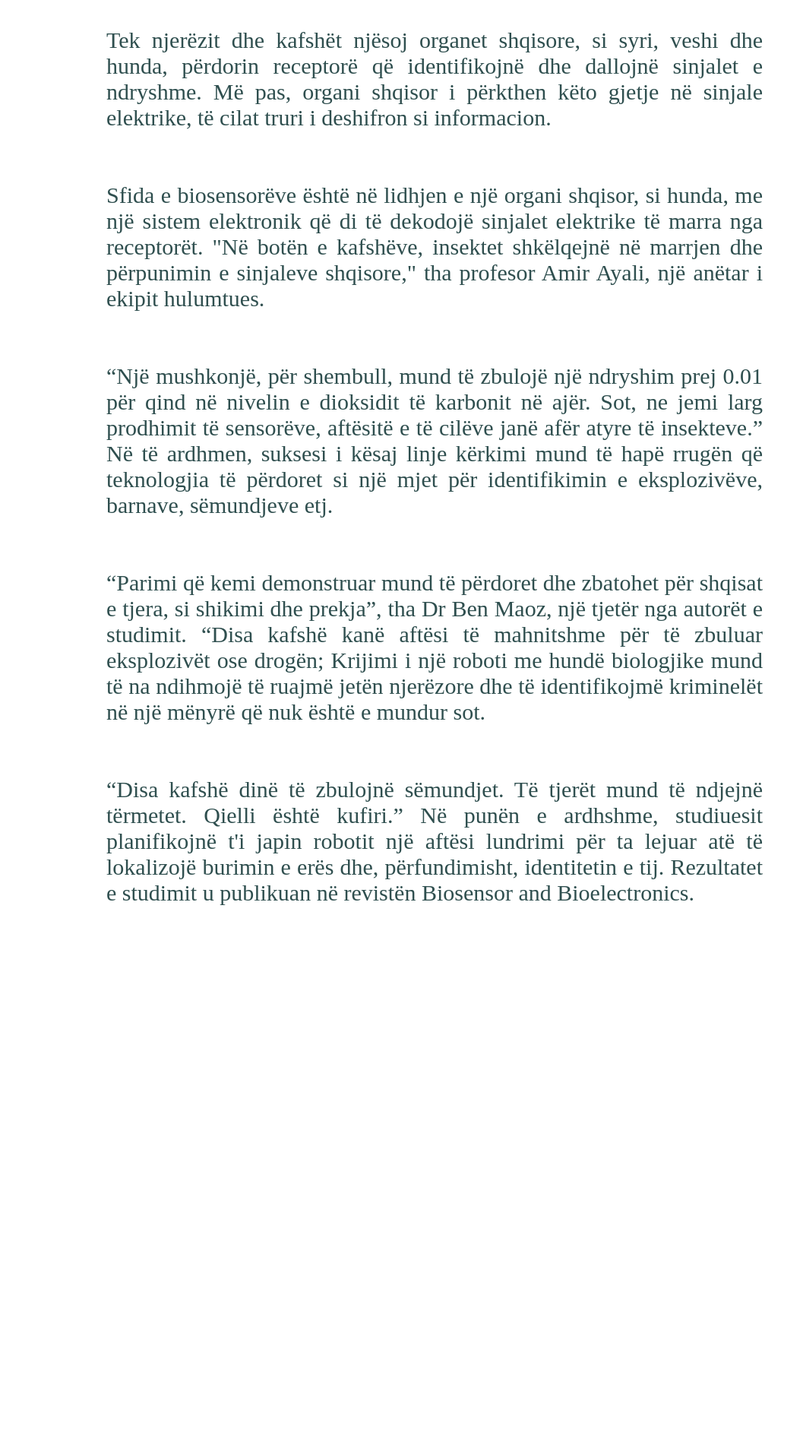
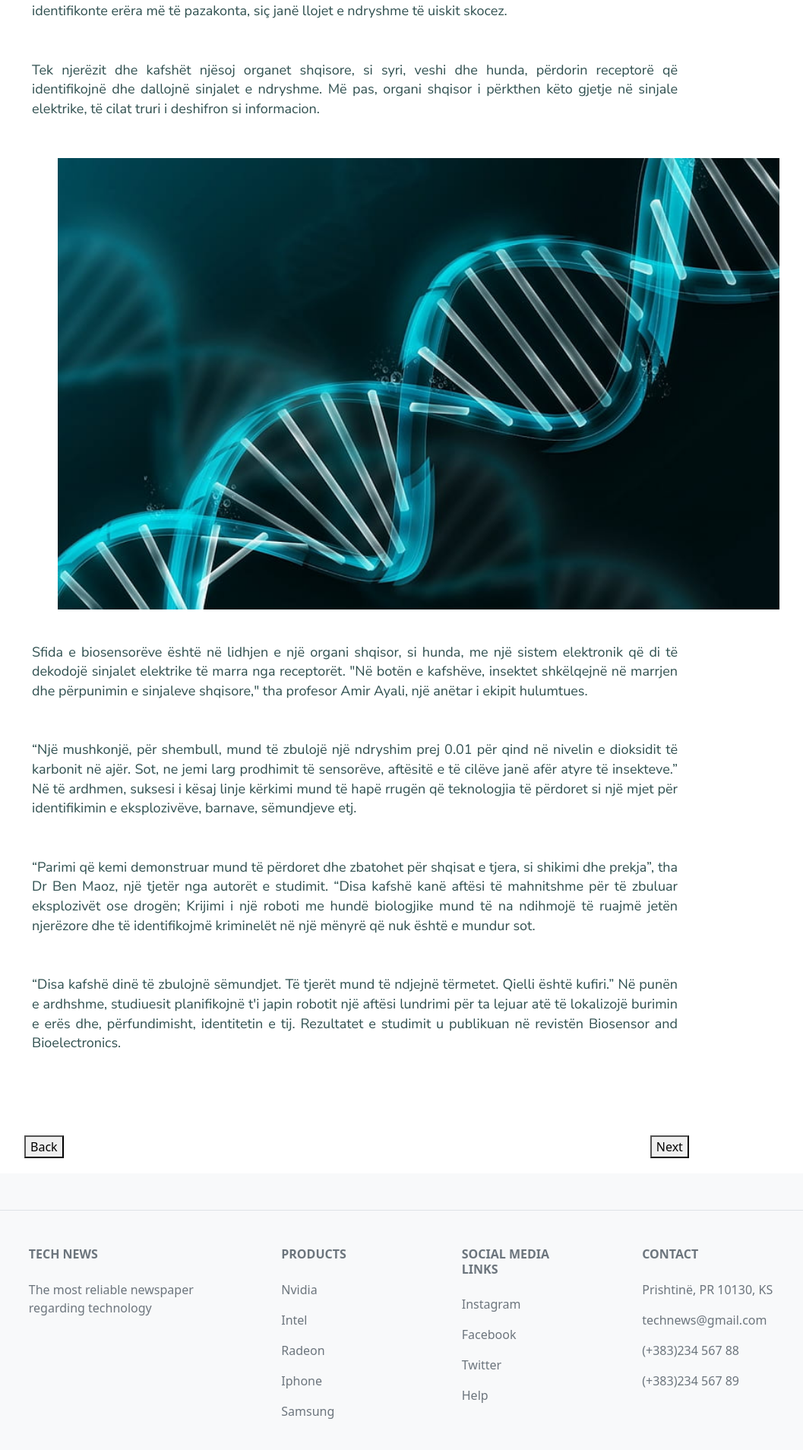
Before and after one commit to gyltenesfishta/TechNews, a PHP site: page /html/4.2.html in a window 1280 px wide. Shown: the part 1221-3129 px from the top of the page at 76% size, without its empty margins (68-1125 px from the left). Before the commit the page ends 2412 px from the top, so only its background shows below. Run offline with PHP 8.4, Linux system fonts and the light colour scheme.

Commit message:
Finishing News Page. (Only navbar left to edit).

```diff
--- a/css/lajmi.css
+++ b/css/lajmi.css
@@ -9,6 +9,14 @@
     width: 200px;
 
     padding: 5px;
+}
+
+.navbar{
+    height: 90px;
+}
+
+li{
+    margin-top: 4%;
 }
 
 .paragrafi{
--- a/html/2.1.html
+++ b/html/2.1.html
@@ -12,7 +12,7 @@
 
     <link rel="stylesheet" href="../css/lajmi.css">
 
-    <title>TechNews.com - Pajisjet inteligjente bëhen rrezik hakerimi për shkak të politikave të dobëta të përditësimit</title>
+    <title>TechNews.com - Mira Murati, shqiptarja që udhëheqë operacione teknologjike  në kompani ndërkombëtare</title>
 </head>
   <header>
     <nav class="navbar navbar-expand-lg navbar-dark p-3 bg-primary" id="headerNav">
--- a/html/2.3.html
+++ b/html/2.3.html
@@ -7,7 +7,7 @@
         <meta charset="UTF-8">
         <meta http-equiv="X-UA-Compatible" content="IE=edge">
         <meta name="viewport" content="width=device-width, initial-scale=1.0">
-        <title>TechNews.com - Intel është e përkushtuar ndaj fabrikës së çipave në Gjermani, duke punuar me ekzekutivin e qeverisë</title>
+        <title>TechNews.com - Ukraina fajëson Rusinë për shumicën e mbi 2000 sulmeve kibernetike në vitin 2022</title>
         <link rel="stylesheet" href="../css/lajmi.css">
     </head>
     <header>
--- a/html/3.1.html
+++ b/html/3.1.html
@@ -7,7 +7,7 @@
         <meta charset="UTF-8">
         <meta http-equiv="X-UA-Compatible" content="IE=edge">
         <meta name="viewport" content="width=device-width, initial-scale=1.0">
-        <title>TechNews.com - Mira Murati, shqiptarja që udhëheqë operacione teknologjike  në kompani ndërkombëtare</title>
+        <title>TechNews.com - Viti 2023 do të jetë viti i shfaqjes per pajisjet teknologjike</title>
         <link rel="stylesheet" href="../css/lajmi.css">
 
     </head>
--- a/html/3.2.html
+++ b/html/3.2.html
@@ -7,7 +7,7 @@
         <meta charset="UTF-8">
         <meta http-equiv="X-UA-Compatible" content="IE=edge">
         <meta name="viewport" content="width=device-width, initial-scale=1.0">
-        <title>TechNews.com - Mira Murati, shqiptarja që udhëheqë operacione teknologjike  në kompani ndërkombëtare</title>
+        <title>TechNews.com - Spiunazhi industrial: Si Kina nxjerr fshehtas sekretet teknologjike të Amerikës</title>
         <link rel="stylesheet" href="../css/lajmi.css">
 
     </head>
--- a/html/3.3.html
+++ b/html/3.3.html
@@ -7,7 +7,7 @@
     <meta charset="UTF-8">
     <meta http-equiv="X-UA-Compatible" content="IE=edge">
     <meta name="viewport" content="width=device-width, initial-scale=1.0">
-    <title>TechNews.com - Mira Murati, shqiptarja që udhëheqë operacione teknologjike  në kompani ndërkombëtare</title>
+    <title>TechNews.com - TikTok shpërndan etiketën e tij 'media e kontrolluar nga shteti' në 40 vende të tjera</title>
     <link rel="stylesheet" href="../css/lajmi.css">
 
 </head>
--- a/html/4.2.html
+++ b/html/4.2.html
@@ -1,33 +1,63 @@
 <!DOCTYPE html>
 <html lang="en">
-<head>
-    <meta charset="UTF-8">
-    <meta http-equiv="X-UA-Compatible" content="IE=edge">
-    <meta name="viewport" content="width=device-width, initial-scale=1.0">
-    <title>Document</title>
+    <head>
+        <link href="https://cdn.jsdelivr.net/npm/bootstrap@5.2.3/dist/css/bootstrap.min.css" rel="stylesheet">
+        <link rel="stylesheet" href="https://cdnjs.cloudflare.com/ajax/libs/font-awesome/4.7.0/css/font-awesome.min.css">
+        <link href='https://fonts.googleapis.com/css?family=Nunito Sans' rel='stylesheet'>
+        <meta charset="UTF-8">
+        <meta http-equiv="X-UA-Compatible" content="IE=edge">
+        <meta name="viewport" content="width=device-width, initial-scale=1.0">
+        <title>TechNews.com - Sensori biologjik lejon robotin të zbulojë erërat</title>
+        <link rel="stylesheet" href="../css/lajmi.css">
 
-<style>
+    </head>
+    <header>
+      <nav class="navbar navbar-expand-lg navbar-dark p-3 bg-primary" id="headerNav">
+        <div class="container-fluid">
+          <a class="navbar-brand d-block d-lg-none" href="#">
+            <img src="/static_files/images/logos/logo_2_white.png" height="80" />
+          </a>
+          <button class="navbar-toggler" type="button" data-bs-toggle="collapse" data-bs-target="#navbarNavDropdown" aria-controls="navbarNavDropdown" aria-expanded="false" aria-label="Toggle navigation">
+            <span class="navbar-toggler-icon"></span>
+          </button>
 
-
-.lajmi{
-text-align:justify;
-            margin:200px;
-            font-size:30px;
-color:darkslategrey;
-}
-
-
-</style>
-
-
-
-
-</head>
+          <div class=" collapse navbar-collapse" id="navbarNavDropdown">
+            <ul class="navbar-nav mx-auto ">
+              <li class="nav-item">
+                <a class="nav-link mx-2 active" aria-current="page" href="/html/index.html">Home</a>
+              </li>
+              <li class="nav-item">
+                <a class="nav-link mx-2" href="/html/contact.html">Contacts</a>
+              </li>
+              <li class="nav-item d-none d-lg-block">
+                <a class="nav-link mx-2" href="/html/index.html">
+                  <img src="../images/logo.png" height="80" />
+                </a>
+              </li>
+              <li class="nav-item">
+                <a class="nav-link mx-2" href="/html/news.html">News</a>
+              </li>
+              <li class="nav-item dropdown">
+                <a class="nav-link mx-2 dropdown-toggle" href="#" id="navbarDropdownMenuLink" role="button" data-bs-toggle="dropdown" aria-expanded="false">
+                  About
+                </a>
+                <ul class="dropdown-menu" aria-labelledby="navbarDropdownMenuLink">
+                  <li><a class="dropdown-item" href="#">Blog</a></li>
+                  <li><a class="dropdown-item" href="#">About Us</a></li>
+                  <li><a class="dropdown-item" href="#">Contact us</a></li>
+                </ul>
+              </li>
+            </ul>
+          </div>
+        </div>
+      </nav>
+    </header>
 <body>
 
-<div class="lajmi">
+    <img src="/images/bio.jpg" class="foto">
+    <div class="paragrafi">
 
-<h3> Sensori biologjik lejon robotin të zbulojë erërat</h3><br>
+<h2> Sensori biologjik lejon robotin të zbulojë erërat</h2><br><br><br><br><br>
 <p>
 
     Studiuesit e Universitetit të Tel Avivit kanë arritur një përparim teknologjiko-biologjik duke bërë të mundur që një robot të nuhasë duke përdorur një sensor.<br><br><br>
@@ -37,6 +67,9 @@ color:darkslategrey;
     “Sistemi na lejoi të zbulonim çdo erë në nivelin e organit shqisor primar të insektit. Më pas, në hapin e dytë, ne përdorëm mësimin e makinerive për të krijuar një ‘bibliotekë’ aromash.”<br><br><br>
     Shkencëtarët ishin në gjendje të karakterizonin gjithsej tetë aroma, duke përfshirë barbarozën, limonin dhe marzipanin. Pas përfundimit të eksperimentit, ekipi vazhdoi të testonte pajisjen, duke i kërkuar asaj të identifikonte erëra më të pazakonta, siç janë llojet e ndryshme të uiskit skocez.<br><br><br>
     Tek njerëzit dhe kafshët njësoj organet shqisore, si syri, veshi dhe hunda, përdorin receptorë që identifikojnë dhe dallojnë sinjalet e ndryshme. Më pas, organi shqisor i përkthen këto gjetje në sinjale elektrike, të cilat truri i deshifron si informacion.<br><br><br>
+
+    <img src="/images/bio1.jpg" class="fotonemes" ><br><br><br><br><br><br>
+
     Sfida e biosensorëve është në lidhjen e një organi shqisor, si hunda, me një sistem elektronik që di të dekodojë sinjalet elektrike të marra nga receptorët.
     "Në botën e kafshëve, insektet shkëlqejnë në marrjen dhe përpunimin e sinjaleve shqisore," tha profesor Amir Ayali, një anëtar i ekipit hulumtues.<br><br><br>
     “Një mushkonjë, për shembull, mund të zbulojë një ndryshim prej 0.01 për qind në nivelin e dioksidit të karbonit në ajër. Sot, ne jemi larg prodhimit të sensorëve, aftësitë e të cilëve janë afër atyre të insekteve.”
@@ -50,15 +83,108 @@ color:darkslategrey;
 
 
 </p>
+</div>
+<button class="back"><a href="/html/4.1.html">Back</a></button>
+<button class="next"><a href="/html/4.3.html">Next</a></button>
+<footer class="text-center text-lg-start bg-light text-muted">
+    <!-- Section: Social media -->
+    <section class="d-flex justify-content-center justify-content-lg-between p-4 border-bottom">
+      <!-- Left -->
 
+      <!-- Left -->
 
+      <!-- Right -->
+      <!-- Right -->
+    </section>
+    <!-- Section: Social media -->
 
+    <!-- Section: Links  -->
+    <section class="">
+      <div class="container text-center text-md-start mt-5">
+        <!-- Grid row -->
+        <div class="row mt-3">
+          <!-- Grid column -->
+          <div class="col-md-3 col-lg-4 col-xl-3 mx-auto mb-4">
+            <!-- Content -->
+            <h6 class="text-uppercase fw-bold mb-4">
+             TECH NEWS</h6>
+            <p>
+              The most reliable newspaper regarding technology
+            </p>
+          </div>
+          <!-- Grid column -->
 
+          <!-- Grid column -->
+          <div class="col-md-2 col-lg-2 col-xl-2 mx-auto mb-4">
+            <!-- Links -->
+            <h6 class="text-uppercase fw-bold mb-4">
+              Products
+            </h6>
+            <p>
+              <a href="https://www.nvidia.com/en-eu/geforce/" target="_blank" class="text-reset">Nvidia</a>
+            </p>
+            <p>
+              <a href="https://www.intel.com/content/www/us/en/homepage.html" target="_blank" class="text-reset">Intel</a>
+            </p>
+            <p>
+              <a href="https://www.amd.com/en" target="_blank" class="text-reset">Radeon</a>
+            </p>
+            <p>
+              <a href="https://www.apple.com/iphone/?cid=oas-us-domains-iphone.com" target="_blank" class="text-reset">Iphone</a>
+            </p>
+            <p>
+                <a href="https://www.samsung.com/countryselection/" target="_blank" class="text-reset">Samsung</a>
+              </p>
+          </div>
+          <!-- Grid column -->
 
+          <!-- Grid column -->
+          <div class="col-md-3 col-lg-2 col-xl-2 mx-auto mb-4">
+            <!-- Links -->
+            <h6 class="text-uppercase fw-bold mb-4">
+              Social Media Links
+            </h6>
+            <p>
+              <a href="#!" class="text-reset">Instagram</a>
+            </p>
+            <p>
+              <a href="#!" class="text-reset">Facebook</a>
+            </p>
+            <p>
+              <a href="#!" class="text-reset">Twitter</a>
+            </p>
+            <p>
+              <a href="#!" class="text-reset">Help</a>
+            </p>
+          </div>
+          <!-- Grid column -->
 
+          <!-- Grid column -->
+          <div class="col-md-4 col-lg-3 col-xl-3 mx-auto mb-md-0 mb-4">
+            <!-- Links -->
+            <h6 class="text-uppercase fw-bold mb-4">Contact</h6>
+            <p>Prishtinë, PR 10130, KS</p>
+            <p>
+              <a href="mailto:technews@gmail.com"></a>
+              technews@gmail.com
+            </p>
+            <p>(+383)234 567 88</p>
+            <p>(+383)234 567 89</p>
+          </div>
+          <!-- Grid column -->
+        </div>
+        <!-- Grid row -->
+      </div>
+    </section>
+    <!-- Section: Links  -->
 
-</div>
-
+    <!-- Copyright -->
+    <div class="text-center p-4" style="background-color: rgba(0, 0, 0, 0.05);">
+      © 2023 Copyright:
+      <a class="text-reset fw-bold" href="">TechNews.com</a>
+    </div>
+    <!-- Copyright -->
+  </footer>
 
 
 
```
Also changed, not shown: css/about.css (+8 -0 lines), css/contact.css (+8 -0 lines), html/4.1.html (+4 -4 lines), html/4.3.html (+157 -15 lines), html/4.html (+5 -2 lines), images/bio1.jpg (added), images/iPhone-14-vs.-iPhone-13-The-biggest-differences.jpg, images/media.jpg, images/media1.jpg (added).
